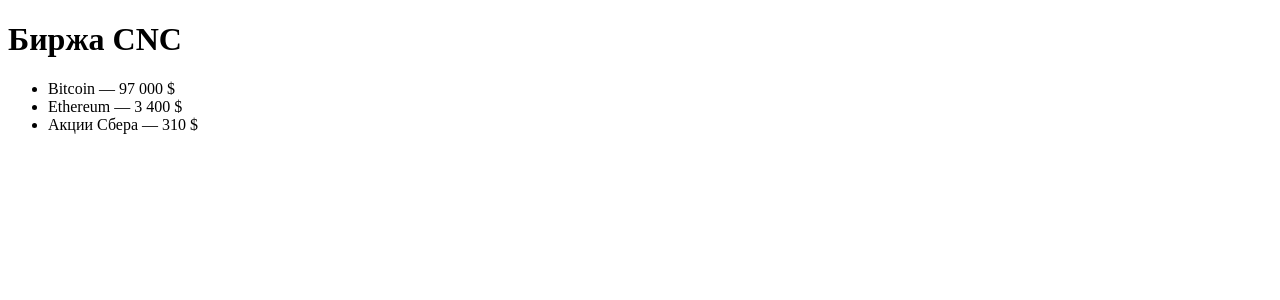
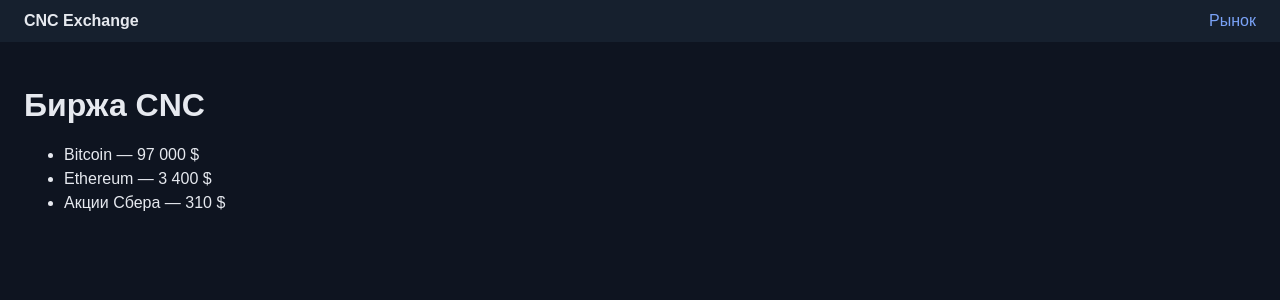
Before and after one commit to miflyer/CNC, a Django app: page / in a window 1280 px wide. Shown: the top 300 px of the page. Run offline with Django 5.2, Linux system fonts and the light colour scheme.

Commit message:
04-11-2026-commit. Added base.html and style.css. Changed settings.py

```diff
--- a/config/settings.py
+++ b/config/settings.py
@@ -47,7 +47,7 @@ ROOT_URLCONF = "config.urls"
 TEMPLATES = [
     {
         "BACKEND": "django.template.backends.django.DjangoTemplates",
-        "DIRS": [],
+        "DIRS": [BASE_DIR / "templates"], # Порядок поиска шаблона: сначала папки из DIRS, потом templates/ каждого приложения.
         "APP_DIRS": True,
         "OPTIONS": {
             "context_processors": [
@@ -86,4 +86,7 @@ USE_I18N = True # При True Django умеет переключать язык
 USE_TZ = True # При True поле datetime будет aware (с таймзоной),
 
 STATIC_URL = "static/"
+STATICFILES_DIRS = [
+    BASE_DIR / "static",
+]
 DEFAULT_AUTO_FIELD = "django.db.models.BigAutoField"
--- a/market/templates/market/index.html
+++ b/market/templates/market/index.html
@@ -1,10 +1,8 @@
-<!DOCTYPE html>
-<html lang="ru">
-<head>
-    <meta charset="UTF-8">
-    <title>{{ title }}</title>
-</head>
-<body>
+{% extends "base.html" %}
+
+{% block title %}{{ title }}{% endblock %}
+
+{% block content %}
     <h1>{{ title }}</h1>
 
     <ul>
@@ -12,5 +10,4 @@
             <li>{{ asset.name }} — {{ asset.price }} $</li>
         {% endfor %}
     </ul>
-</body>
-</html>
+{% endblock %}
--- /dev/null
+++ b/static/css/style.css
@@ -0,0 +1,28 @@
+body {
+    font-family: Arial, sans-serif;
+    background: #0e1420;
+    color: #e6e9ef;
+    margin: 0;
+}
+
+header {
+    display: flex;
+    justify-content: space-between;
+    align-items: center;
+    padding: 12px 24px;
+    background: #16202e;
+}
+
+header a {
+    color: #7aa2f7;
+    text-decoration: none;
+    margin-left: 16px;
+}
+
+main {
+    padding: 24px;
+}
+
+li {
+    margin: 6px 0;
+}
--- /dev/null
+++ b/templates/base.html
@@ -0,0 +1,21 @@
+{% load static %}
+<!DOCTYPE html>
+<html lang="ru">
+<head>
+    <meta charset="UTF-8">
+    <title>{% block title %}Биржа CNC{% endblock %}</title>
+    <link rel="stylesheet" href="{% static 'css/style.css' %}">
+</head>
+<body>
+    <header>
+        <strong>CNC Exchange</strong>
+        <nav>
+            <a href="{% url 'index' %}">Рынок</a>
+        </nav>
+    </header>
+
+    <main>
+        {% block content %}{% endblock %}
+    </main>
+</body>
+</html>
```
